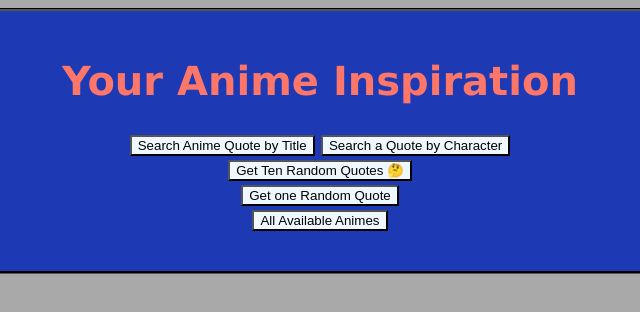
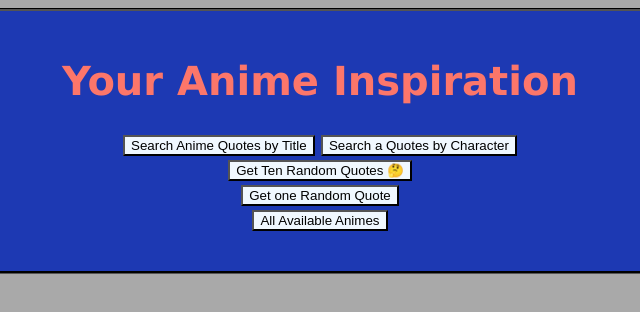
Before and after one commit to Risingsheild/Phase-1-Project, a plain HTML site: page index.html in a window 1280 px wide. Shown: the full height of the page, 320-960 px from the left. Drawn offline with Linux system fonts and the light colour scheme.

Commit message:
It's all done

```diff
--- a/index.html
+++ b/index.html
@@ -14,8 +14,8 @@
         <div id="header">
             <h1 id="title" style="text-align: center;">Your Anime Inspiration</h1>
             <p style="text-align: center;">
-                <button id="search-anime-btn"> Search Anime Quote by Title</button>
-                <button id="search-char-btn"> Search a Quote by Character</button>
+                <button id="search-anime-btn"> Search Anime Quotes by Title</button>
+                <button id="search-char-btn"> Search a Quotes by Character</button>
                 <br>
                 <button id="ten-random-quotes"> Get Ten Random Quotes 🤔</button>
                 <br>
--- a/style.css
+++ b/style.css
@@ -1,4 +1,4 @@
-
+/* Make it creative and not so bland */
 body{
     font-family: Verdana, Geneva, Tahoma, sans-serif;
     font-size: 20px;
```
